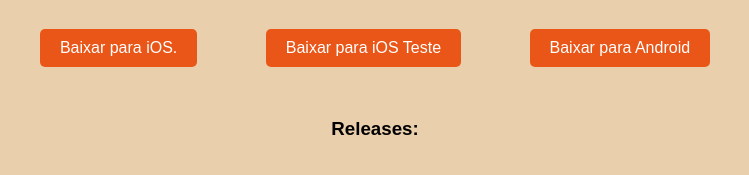
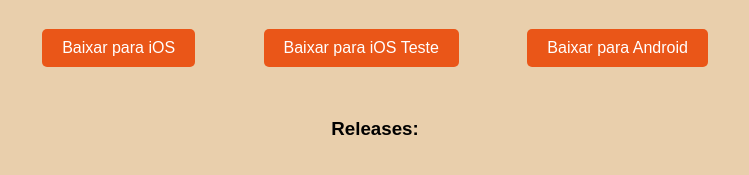
Before and after one commit to rafaduarte/site-pje-mobile, a plain HTML site: page index.html in a window 1280 px wide. Shown: the part 277-452 px from the top of the page, 265-1014 px from the left. Drawn offline with Linux system fonts and the light colour scheme.

```diff
--- a/index.html
+++ b/index.html
@@ -16,7 +16,7 @@
 		<img src="https://balbboa.vercel.app/pjeLogo.png" alt="logo" />
 		<div>
 			<a href="itms-services://?action=download-manifest&url=https://rafaduarte.github.io/site-pje-mobile/manifest.plist"
-				class="download-button">Baixar para iOS.</a>
+				class="download-button">Baixar para iOS</a>
 			<a href="itms-services://?action=download-manifest&url=https://rafaduarte.github.io/site-pje-mobile/manifest_test.plist"
 				class="download-button">Baixar para iOS Teste</a>
 			<a href="https://pje2x-jfpb.github.io/PJe2_Mobile.apk" class="download-button">Baixar para Android</a>
```
